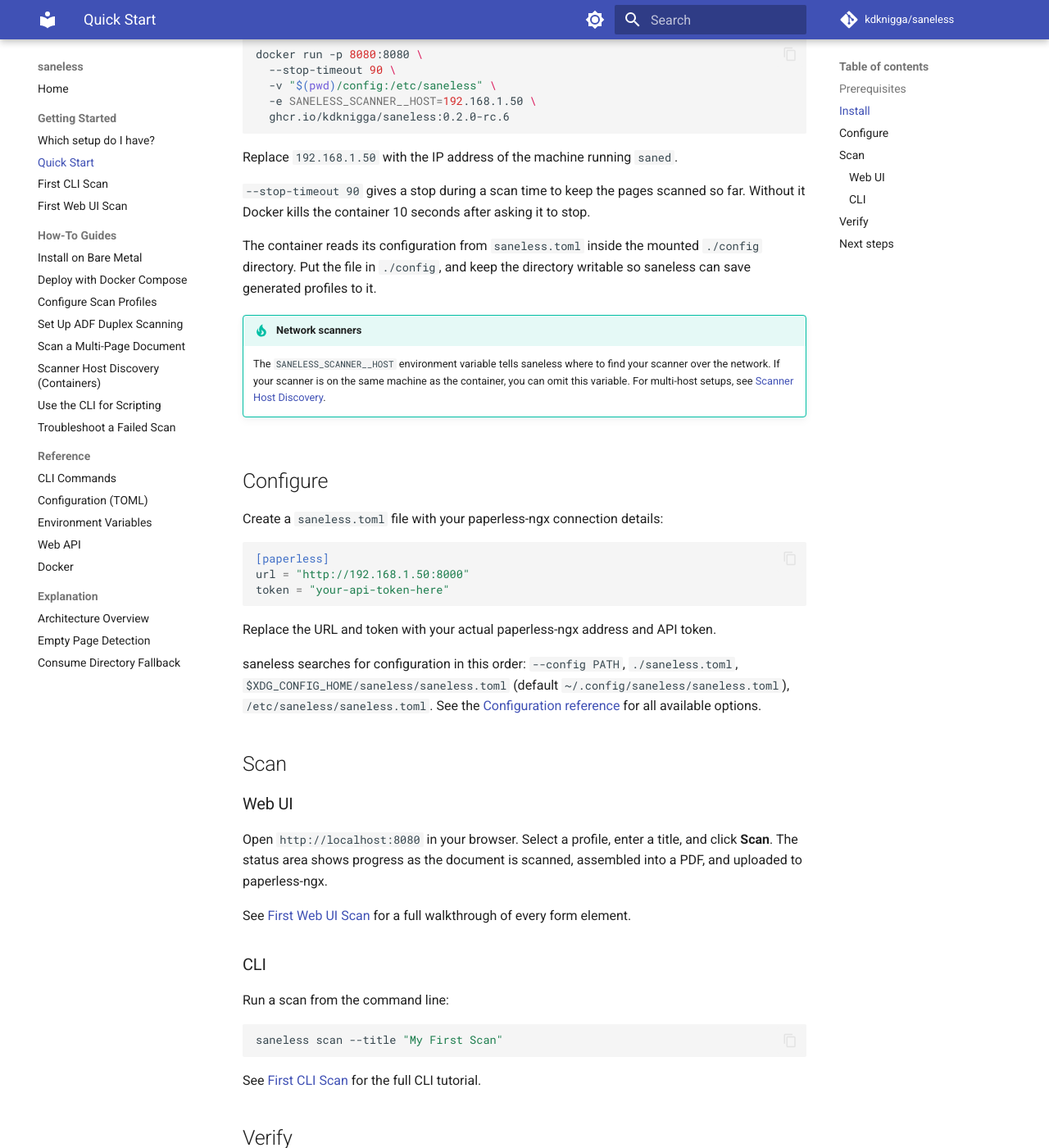
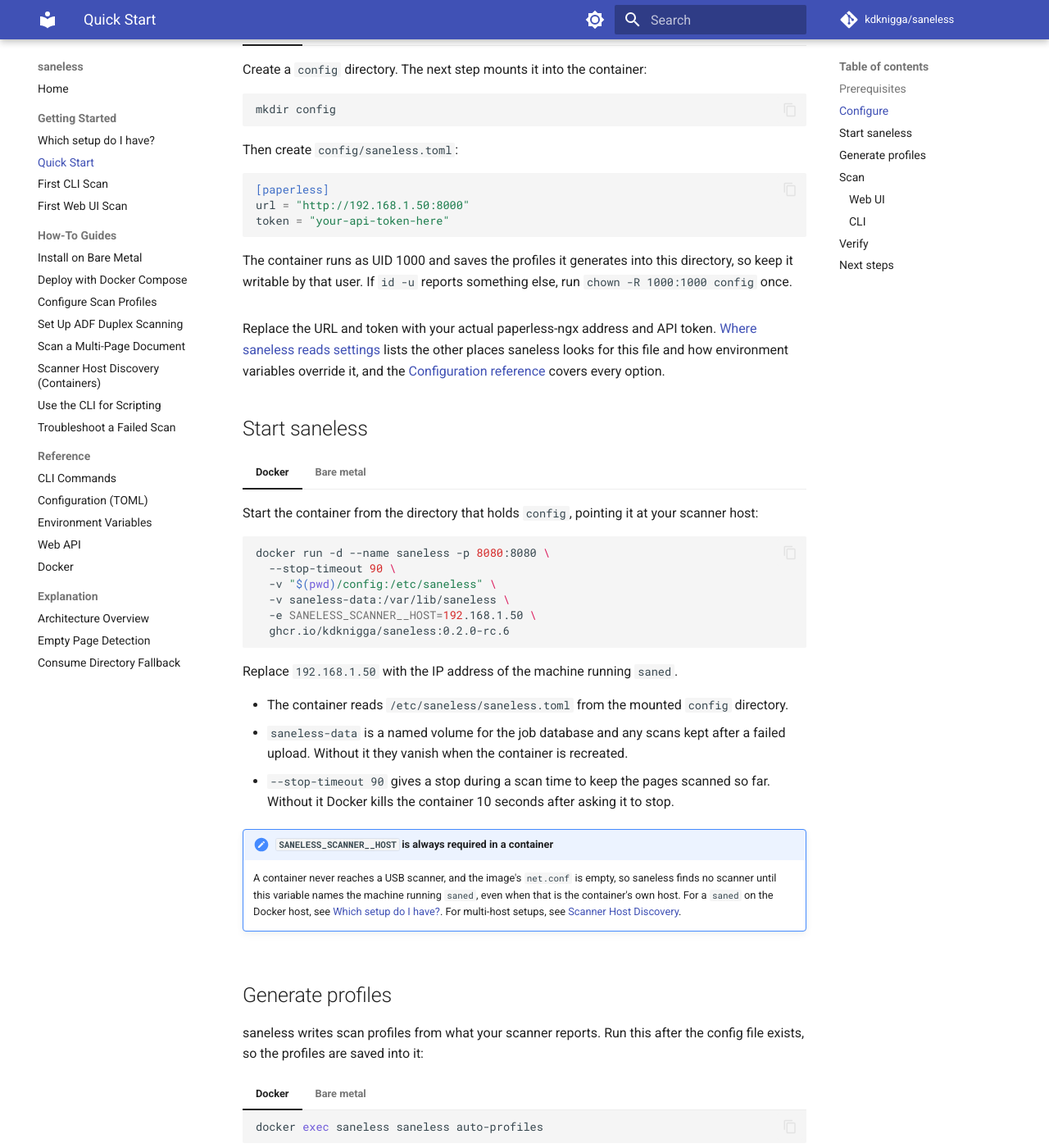
Before and after one commit to kdknigga/saneless, an MkDocs documentation site: the page built from docs/getting-started/quick-start.md, in a window 1280 px wide and 1400 px high, scrolled down 794 px. Shown: the whole window at 82% size. Built offline with MkDocs 1.6.1 and Material for MkDocs 9.7.7, drawn with Linux system fonts in a browser that asks for light colours; comment, search, counter and statistics services are not loaded; some of the changed text lies outside the part shown.

Commit message:
docs(49-04): container getting-started that works as written
- README: create config/saneless.toml first, then one complete docker run
  (-d --name saneless, -p 8080:8080, --stop-timeout 90, writable config dir
  mount, saneless-data volume, SANELESS_SCANNER__HOST, pinned tag); says the
  container reads /etc/saneless/saneless.toml, mentions doctor and
  auto-profiles, links the compose guide (M-34, D-12, D-20)
- README Usage/Configuration: auto-profiles and doctor added, --profile
  duplex replaced by the generated adf-duplex, config example without a
  hand-written profile, canonical settings link, link text
  kdknigga.github.io/saneless (N-71); ## Configuration kept (D-22)
- Quick Start: Configure -> Start -> Generate profiles -> Scan; the same
  docker run argv as README; SANELESS_SCANNER__HOST always required in a
  container; auto-profiles before the first scan; container CLI via
  docker exec (D-13, D-01, N-66)
- which-setup Shape 2: extra_hosts / --add-host host-gateway and the
  saned.conf subnet step with docker network inspect (D-15)
- test_readme_source_values_are_real_sane_spellings matched nothing once the
  README stopped writing a profile, so it is replaced by
  test_readme_example_configs_leave_profile_generation_on: every README TOML
  block is loaded and must hold only the untouched default profile (seeded
  failure confirmed)

Co-Authored-By: Claude Opus 5.5 (1M context) <noreply@anthropic.com>
Claude-Session: https://claude.ai/code/session_013CxQxLcnRUSK9XY3SKundu

````diff
--- a/docs/getting-started/quick-start.md
+++ b/docs/getting-started/quick-start.md
@@ -4,7 +4,7 @@ Get from zero to your first scanned document in paperless-ngx in under five minu
 
 ## Prerequisites
 
-- A **SANE-compatible scanner** with `saned` running on the machine that has the scanner attached
+- A **SANE-compatible scanner**. In a container, or with the scanner attached to another machine, `saned` must be running on the machine the scanner is attached to. A bare-metal install on the machine the scanner is plugged into needs no `saned`.
 - A **running paperless-ngx instance** with an API token (generate one under Settings > API Tokens)
 - **Docker** (recommended) or **Python 3.14**
 
@@ -12,28 +12,71 @@ Not sure which deployment shape you are in? Read [Which setup do I have?](which-
 
 The web UI has **no login** and binds `0.0.0.0`, all network interfaces, so anyone who can reach the port can scan. They can also see that scans run and how they end, but not what they are: only the browser that started a scan sees its title and preview. saneless answers only to its own host names, so a hostile web page cannot use your browser to reach it (see the [Host check](../reference/web-api.md#host-check)). Put it [behind a reverse proxy](../how-to/deploy-docker-compose.md#running-behind-a-reverse-proxy) if that is not what you want.
 
-## Install
+## Configure
+
+Write your paperless-ngx connection details into `saneless.toml` before you start saneless:
 
 === "Docker"
 
-    Run the saneless container, pointing it at your scanner host:
+    Create a `config` directory. The next step mounts it into the container:
 
     ```bash
-    docker run -p 8080:8080 \
+    mkdir config
+    ```
+
+    Then create `config/saneless.toml`:
+
+    ```toml
+    [paperless]
+    url = "http://192.168.1.50:8000"
+    token = "your-api-token-here"
+    ```
+
+    The container runs as UID 1000 and saves the profiles it generates into this directory, so keep it writable by that user. If `id -u` reports something else, run `chown -R 1000:1000 config` once.
+
+=== "Bare metal"
+
+    Create the per-user config directory, `$XDG_CONFIG_HOME/saneless` (by default `~/.config/saneless`):
+
+    ```bash
+    mkdir -p "${XDG_CONFIG_HOME:-$HOME/.config}/saneless"
+    ```
+
+    Then create `saneless.toml` in it:
+
+    ```toml
+    [paperless]
+    url = "http://192.168.1.50:8000"
+    token = "your-api-token-here"
+    ```
+
+    If the scanner is attached to another machine running `saned`, also add a `[scanner]` section with `host` set to that machine's address.
+
+Replace the URL and token with your actual paperless-ngx address and API token. [Where saneless reads settings](../reference/configuration.md#where-saneless-reads-settings) lists the other places saneless looks for this file and how environment variables override it, and the [Configuration reference](../reference/configuration.md) covers every option.
+
+## Start saneless
+
+=== "Docker"
+
+    Start the container from the directory that holds `config`, pointing it at your scanner host:
+
+    ```bash
+    docker run -d --name saneless -p 8080:8080 \
       --stop-timeout 90 \
       -v "$(pwd)/config:/etc/saneless" \
+      -v saneless-data:/var/lib/saneless \
       -e SANELESS_SCANNER__HOST=192.168.1.50 \
       ghcr.io/kdknigga/saneless:0.2.0-rc.6
     ```
 
     Replace `192.168.1.50` with the IP address of the machine running `saned`.
 
-    `--stop-timeout 90` gives a stop during a scan time to keep the pages scanned so far. Without it Docker kills the container 10 seconds after asking it to stop.
+    - The container reads `/etc/saneless/saneless.toml` from the mounted `config` directory.
+    - `saneless-data` is a named volume for the job database and any scans kept after a failed upload. Without it they vanish when the container is recreated.
+    - `--stop-timeout 90` gives a stop during a scan time to keep the pages scanned so far. Without it Docker kills the container 10 seconds after asking it to stop.
 
-    The container reads its configuration from `saneless.toml` inside the mounted `./config` directory. Put the file in `./config`, and keep the directory writable so saneless can save generated profiles to it.
-
-    !!! tip "Network scanners"
-        The `SANELESS_SCANNER__HOST` environment variable tells saneless where to find your scanner over the network. If your scanner is on the same machine as the container, you can omit this variable. For multi-host setups, see [Scanner Host Discovery](../how-to/scanner-host-discovery.md).
+    !!! note "`SANELESS_SCANNER__HOST` is always required in a container"
+        A container never reaches a USB scanner, and the image's `net.conf` is empty, so saneless finds no scanner until this variable names the machine running `saned`, even when that is the container's own host. For a `saned` on the Docker host, see [Which setup do I have?](which-setup.md). For multi-host setups, see [Scanner Host Discovery](../how-to/scanner-host-discovery.md).
 
 === "Bare metal"
 
@@ -53,25 +96,29 @@ The web UI has **no login** and binds `0.0.0.0`, all network interfaces, so anyo
     pipx install git+https://github.com/kdknigga/saneless
     ```
 
-    Start the web server:
+    Start the web server, and leave it running while you use a second terminal for the steps below:
 
     ```bash
     saneless serve
     ```
 
-## Configure
+## Generate profiles
 
-Create a `saneless.toml` file with your paperless-ngx connection details:
+saneless writes scan profiles from what your scanner reports. Run this after the config file exists, so the profiles are saved into it:
 
-```toml
-[paperless]
-url = "http://192.168.1.50:8000"
-token = "your-api-token-here"
-```
+=== "Docker"
 
-Replace the URL and token with your actual paperless-ngx address and API token.
+    ```bash
+    docker exec saneless saneless auto-profiles
+    ```
 
-saneless searches for configuration in this order: `--config PATH`, `./saneless.toml`, `$XDG_CONFIG_HOME/saneless/saneless.toml` (default `~/.config/saneless/saneless.toml`), `/etc/saneless/saneless.toml`. See the [Configuration reference](../reference/configuration.md) for all available options.
+=== "Bare metal"
+
+    ```bash
+    saneless auto-profiles
+    ```
+
+The output names the file it wrote and lists the profiles, such as `adf` for a scanner with a document feeder. If saneless already generated them when it started, they are listed as already existing, which is fine. Every scanner gets a `default` profile, which the CLI scan below uses.
 
 ## Scan
 
@@ -85,9 +132,17 @@ See [First Web UI Scan](first-web-ui-scan.md) for a full walkthrough of every fo
 
 Run a scan from the command line:
 
-```bash
-saneless scan --title "My First Scan"
-```
+=== "Docker"
+
+    ```bash
+    docker exec saneless saneless scan --title "My First Scan"
+    ```
+
+=== "Bare metal"
+
+    ```bash
+    saneless scan --title "My First Scan"
+    ```
 
 See [First CLI Scan](first-cli-scan.md) for the full CLI tutorial.
 
````
Also changed, not shown: README.md (+37 -15 lines), docs/getting-started/which-setup.md (+32 -0 lines), 1 other file.
